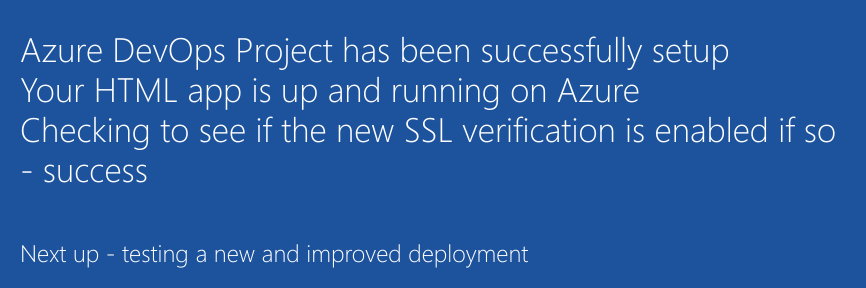
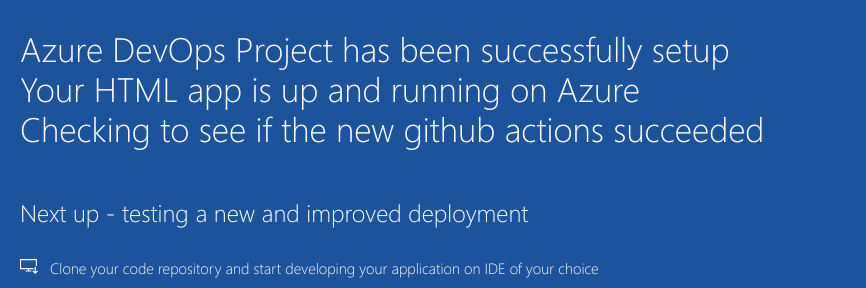
Before and after one commit to Zodiack/DeplyTest, a plain HTML site: page index.html in a window 1280 px wide. Shown: the part 442-730 px from the top of the page, 205-1071 px from the left. Drawn offline with Linux system fonts and the light colour scheme.

Commit message:
Commit to test github actions

```diff
--- a/index.html
+++ b/index.html
@@ -22,7 +22,7 @@
                 <div class="success-text">Success!</div>
                 <div class="description line-1"> Azure DevOps Project has been successfully setup</div>
                 <div class="description line-2"> Your HTML app is up and running on Azure</div>
-				<div class="description line-3"> Checking to see if the new SSL verification is enabled if so - success</div>
+				<div class="description line-3"> Checking to see if the new github actions succeeded</div>
                 <div class="next-steps-container">
                     <div class="next-steps-header">Next up - testing a new and improved deployment</div>
                     <div class="next-steps-body">
```
